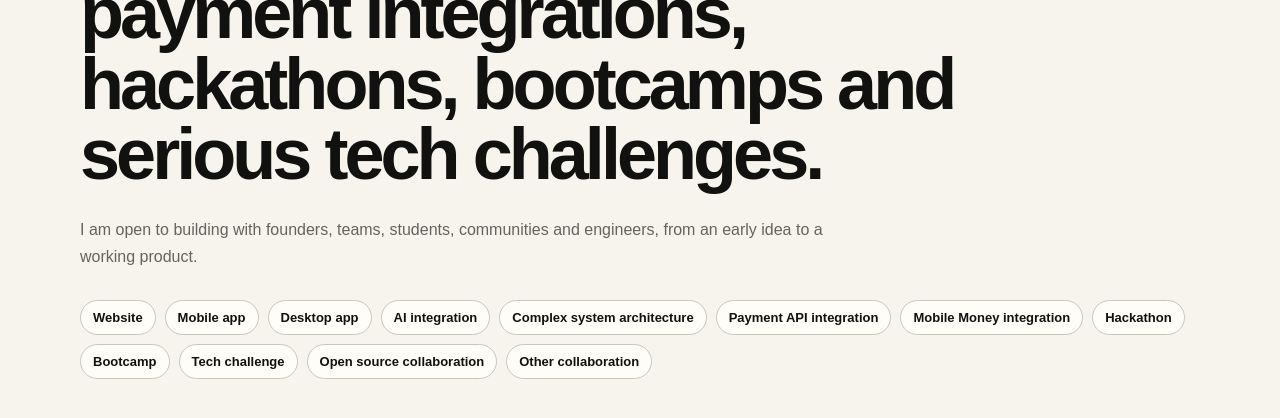
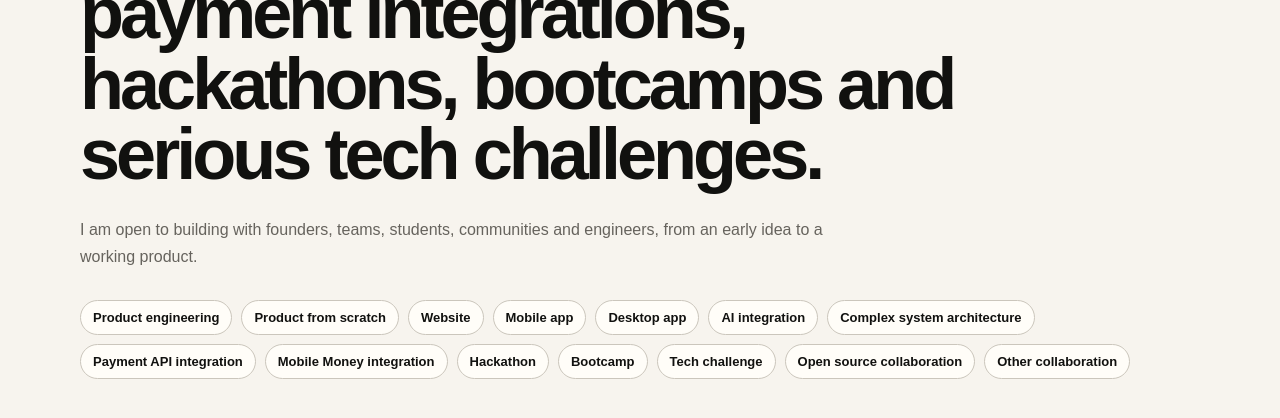
Before and after one commit to ephraimlifanjo/ephraim-portfolio, a Next.js app: page / in a window 1280 px wide. Shown: the part 1911-2329 px from the top of the page. Built offline with nearby package versions, Linux system fonts and the light colour scheme.

Commit message:
feat(portfolio): position Ephraim as product engineer

```diff
--- a/data/site.js
+++ b/data/site.js
@@ -1,7 +1,7 @@
 export const site = {
   name: "Ephraim Lifanjo",
   fullName: "Ephraim Lifanjo Sewa",
-  title: "Software Engineer, Full Stack Web, Mobile and Desktop Developer",
+  title: "Product Engineer, Full Stack Web, Mobile and Desktop Developer",
   email: "ephraimlifanjos@gmail.com",
   phone: "+237 696 762 152",
   whatsapp: "https://wa.me/237696762152",
@@ -31,6 +31,8 @@ export const qualifications = [
 ];
 
 export const collaborationTypes = [
+  "Product engineering",
+  "Product from scratch",
   "Website",
   "Mobile app",
   "Desktop app",
```
